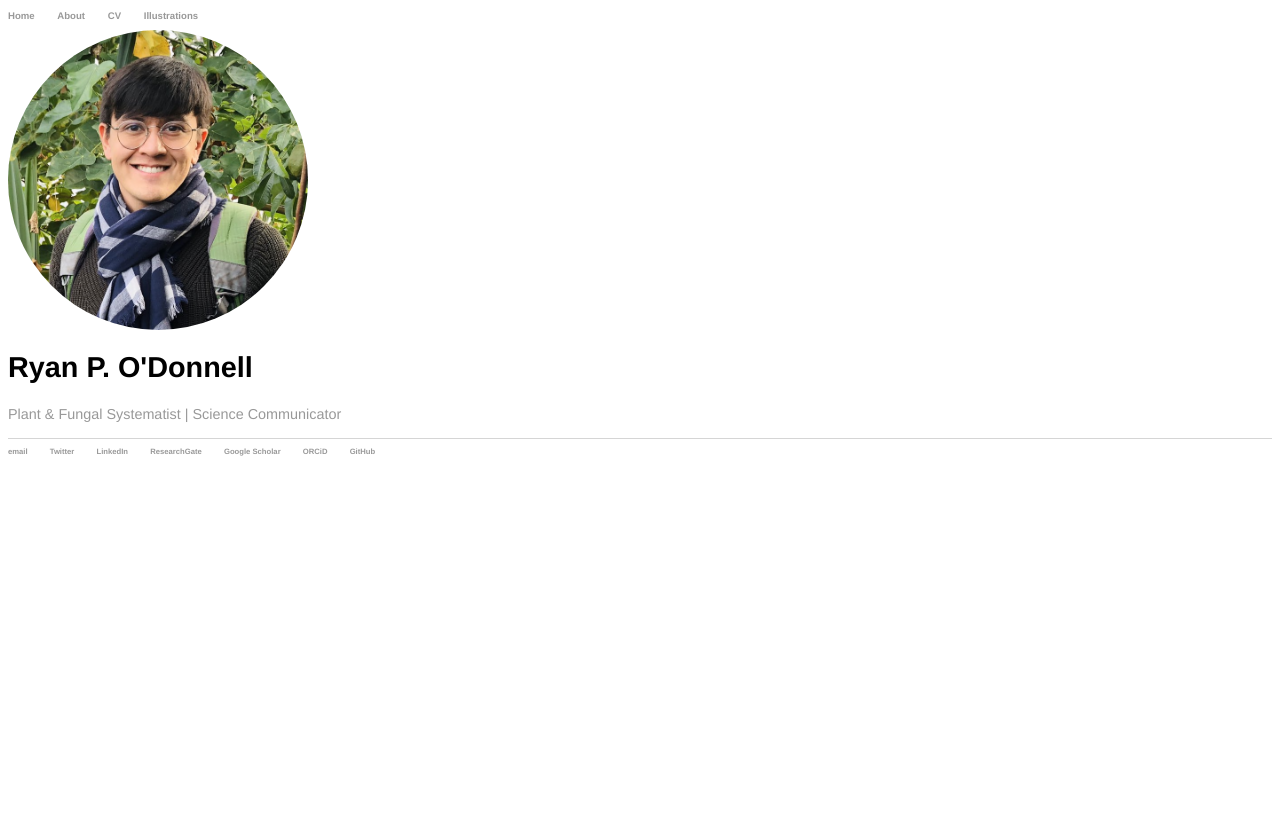
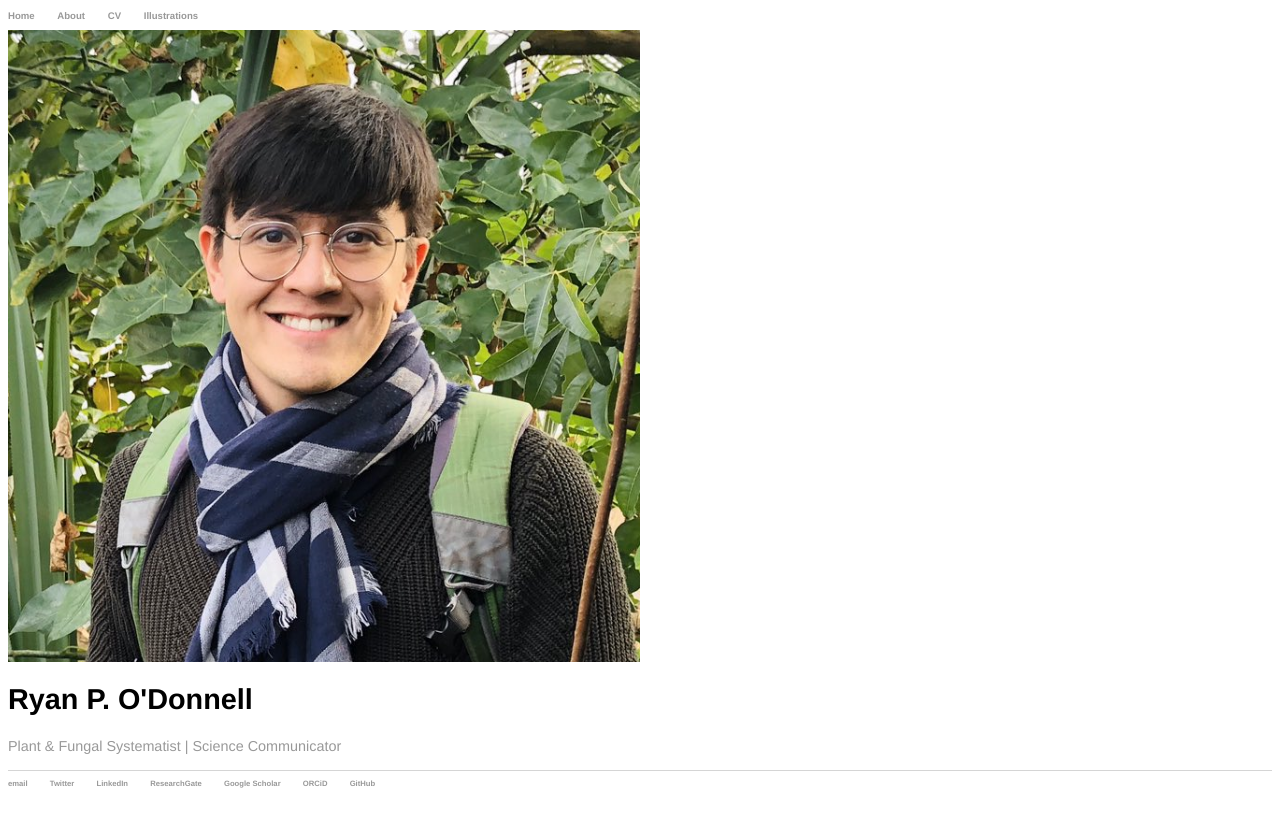
Before and after one commit to rpodonnell/rpodonnell.github.io, a Jekyll site: the page built from index.html, in a window 1280 px wide. Shown: the top 827 px of the page. Built offline with Jekyll 4.4.1, drawn with Linux system fonts in a browser that asks for light colours.

Commit message:
Update default.html

```diff
--- a/_layouts/default.html
+++ b/_layouts/default.html
@@ -3,7 +3,7 @@
 		<head>
 			<title>{{ page.title }}</title>
 			<!-- link to main stylesheet -->
-			<link rel="stylesheet" type="text/css" href="/css/main.css">
+			<link rel="stylesheet" type="text/css" href="/css/main2.css">
 		</head>
 		<body>
 			<nav>
```
